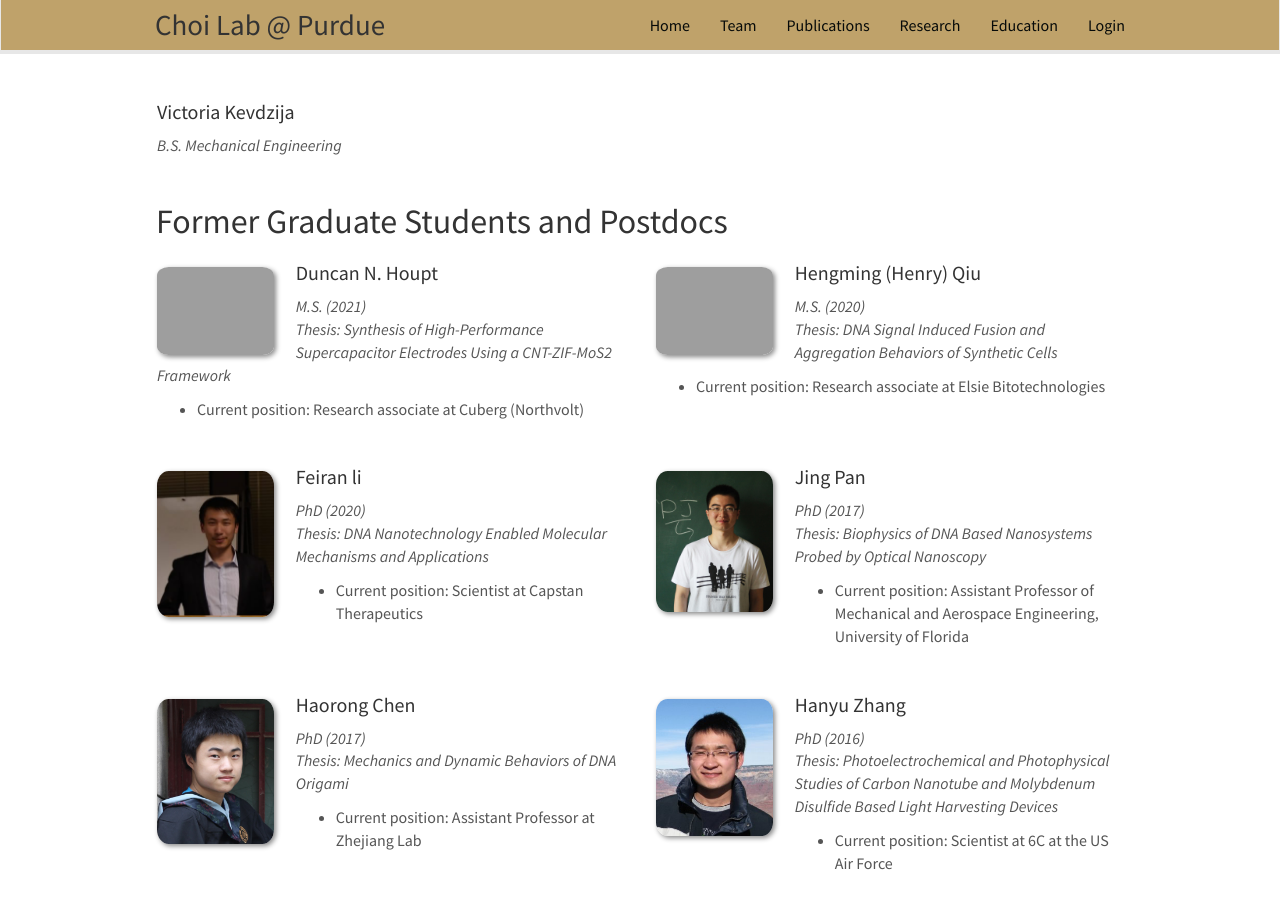
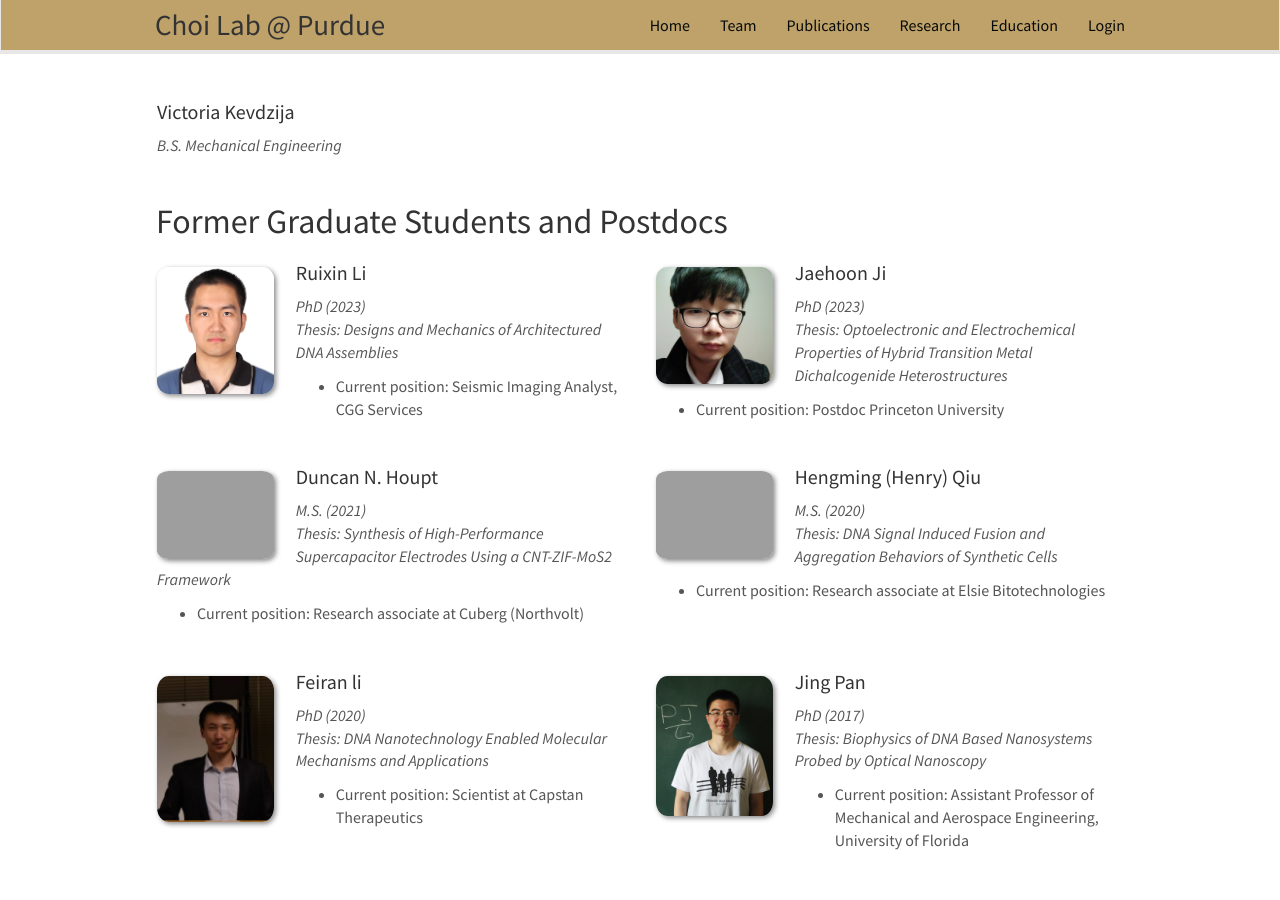
Before and after one commit to choidnalab/choidnalab.github.io, a Jekyll site: the page built from _pages/team.md, in a window 1280 px wide and 900 px high, scrolled down 1221 px. Built offline with Jekyll 4.4.1, drawn with Linux system fonts in a browser that asks for light colours; nearby versions of some CDN libraries.

Commit message:
Update alumni_members.yml

```diff
--- a/_data/alumni_members.yml
+++ b/_data/alumni_members.yml
@@ -1,3 +1,28 @@
+- name: Ruixin Li
+  photo: ruixin.jpg
+  info: PhD (2023)
+  info2: "Thesis: Designs and Mechanics of Architectured DNA Assemblies"
+  email:
+  duration:
+  number_educ: 1
+  education1: "Current position: Seismic Imaging Analyst, CGG Services"
+  education2:
+  education3:
+  education4:
+
+
+- name: Jaehoon Ji
+  photo: jaehoon_ji.jpg
+  info: PhD (2023)
+  info2: "Thesis: Optoelectronic and Electrochemical Properties of Hybrid Transition Metal Dichalcogenide Heterostructures"
+  email:
+  duration:
+  number_educ: 1
+  education1: "Current position: Postdoc Princeton University"
+  education2:
+  education3:
+  education4:
+
 - name: Duncan N. Houpt
   photo: duncan.jpg
   info: M.S. (2021)
```
